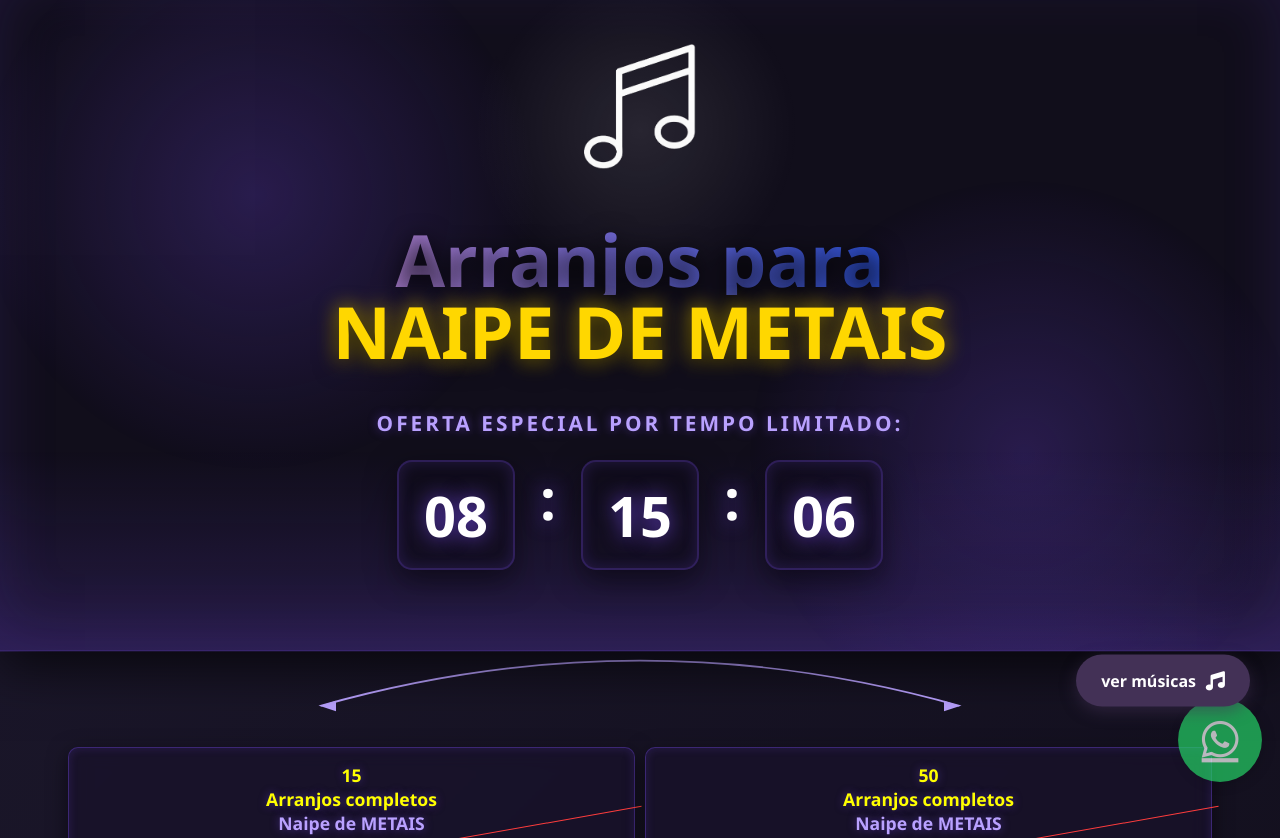
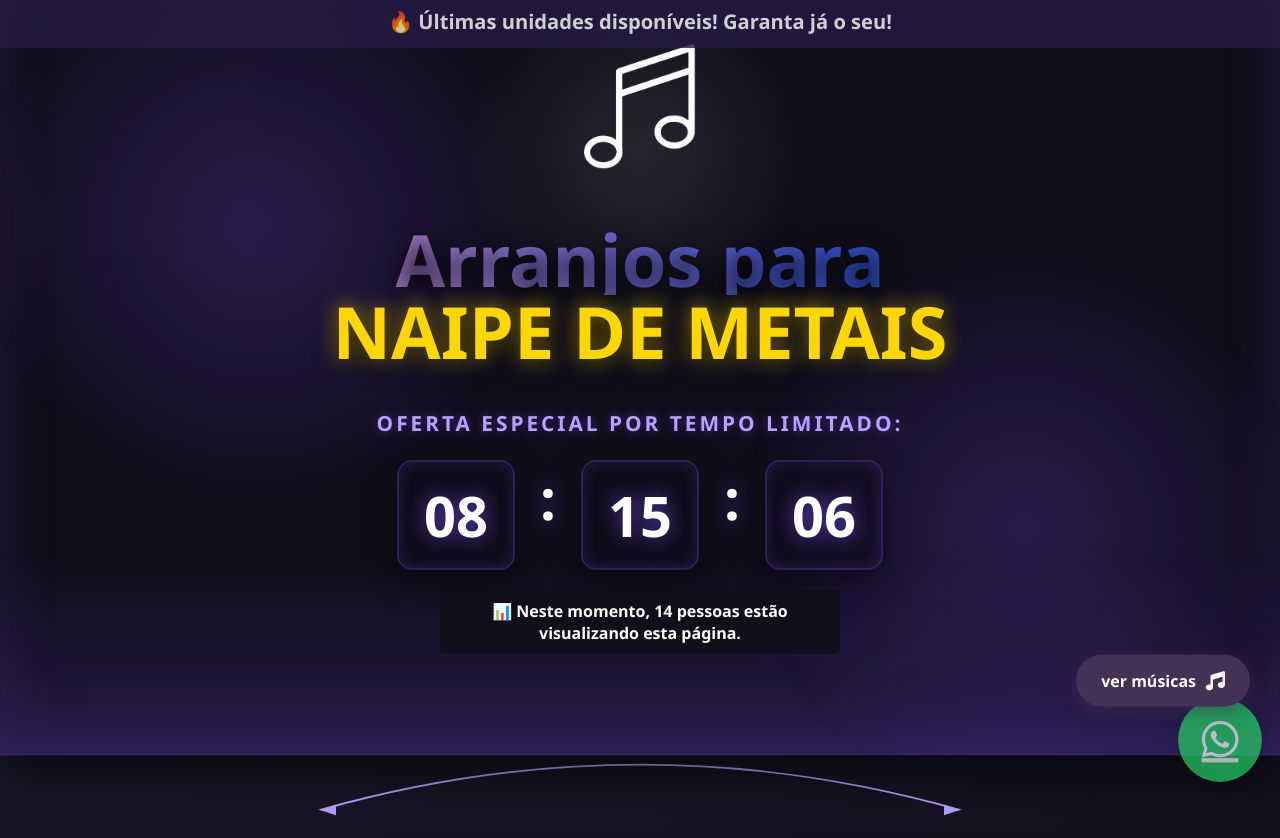
Before and after one commit to RaioneMachado/metal, a plain HTML site: page index.html in a window 1280 px wide. Shown: the top 838 px of the page. Drawn offline with Linux system fonts and the light colour scheme.

Commit message:
atualização

```diff
--- a/index.html
+++ b/index.html
@@ -29,6 +29,10 @@
             <div id="countdown-timer">
               <span id="hours">00</span>:<span id="minutes">00</span>:<span id="seconds">00</span>
             </div>
+            <div id="clientes-online">
+    📊 Neste momento, <span id="qtd-clientes">12</span> pessoas estão visualizando esta página.
+</div>
+
           </div>
         </div>
       </div>
@@ -146,6 +150,11 @@
 
     <br>
     <br>
+
+    <div id="urgencia-banner">
+    🔥 Últimas unidades disponíveis! Garanta já o seu!
+</div>
+
 
     <!-- Seção de Instrumentos -->
     <section>
@@ -507,6 +516,14 @@
           </div>
       </div>
     </section>
+
+    <div id="autoridade-box">
+    <img src="imagens/satisfaction.png" alt="Selo de Confiança" id="selo-img">
+    <p>Reconhecido por <strong>1000+ clientes satisfeitos</strong></p>
+</div>
+
+
+
 <!-- Video Demonstration Section - Versão Corrigida -->
 <section class="video-section">
   <div class="container">
@@ -530,6 +547,8 @@
 </div>
   </div>
 </section>
+
+
 
     <!-- Song List -->
     <section id="song-list" class="song-list">
--- a/script.js
+++ b/script.js
@@ -188,3 +188,12 @@ document.querySelector('.cta-button').addEventListener('click', function(e) {
     card.classList.add('highlight');
     setTimeout(() => card.classList.remove('highlight'), 2000);
 });
+
+// Simula o número de pessoas online variando entre 10 e 35
+function atualizarClientes() {
+    const qtd = Math.floor(Math.random() * 25) + 10;
+    document.getElementById("qtd-clientes").textContent = qtd;
+}
+
+setInterval(atualizarClientes, 5000);
+atualizarClientes();
--- a/style.css
+++ b/style.css
@@ -3199,3 +3199,46 @@ footer::before {
   line-height: 1;
   font-weight: 900;
 }
+
+#urgencia-banner {
+    background-color: #261B46;
+    color: #fff;
+    text-align: center;
+    padding: 10px;
+    font-weight: bold;
+    position: fixed;
+    top: 0;
+    width: 100%;
+    z-index: 9999;
+    animation: pulse 1.5s infinite;
+}
+
+@keyframes pulse {
+    0% { background-color: #261B46; }
+    50% { background-color: #120F1D; }
+    100% { background-color: #261B46; }
+}
+#autoridade-box {
+    background-color: #261B46;
+    color: #fff;
+    padding: 15px;
+    text-align: center;
+    border-radius: 8px;
+    margin: 20px auto;
+    max-width: 300px;
+}
+
+#selo-img {
+    width: 80px;
+    margin-bottom: 10px;
+}
+#clientes-online {
+    background-color: #120F1D;
+    color: #fff;
+    text-align: center;
+    padding: 10px;
+    margin: 20px auto;
+    max-width: 400px;
+    border-radius: 5px;
+    font-weight: bold;
+}
```
Also changed, not shown: imagens/satisfaction.png (added).
